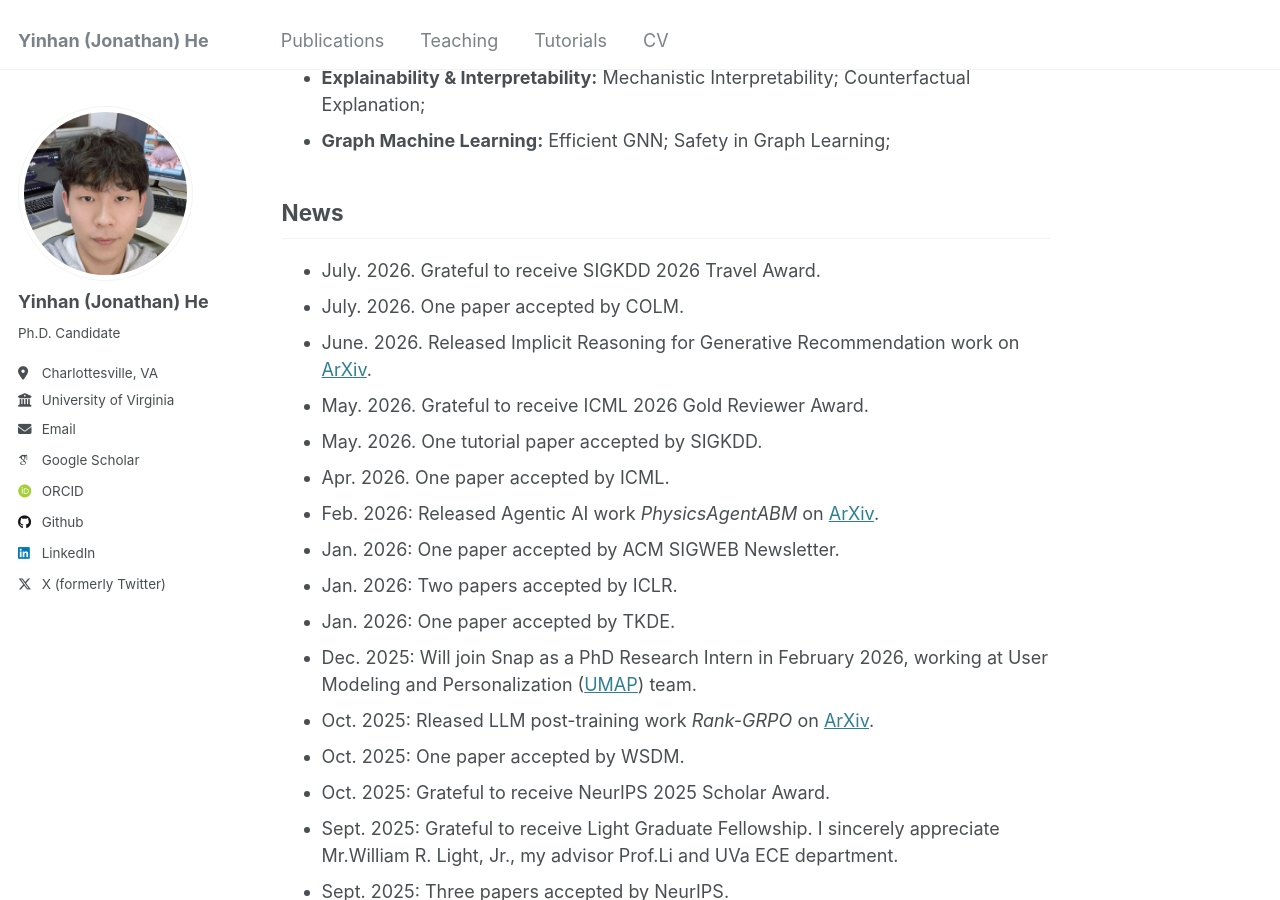
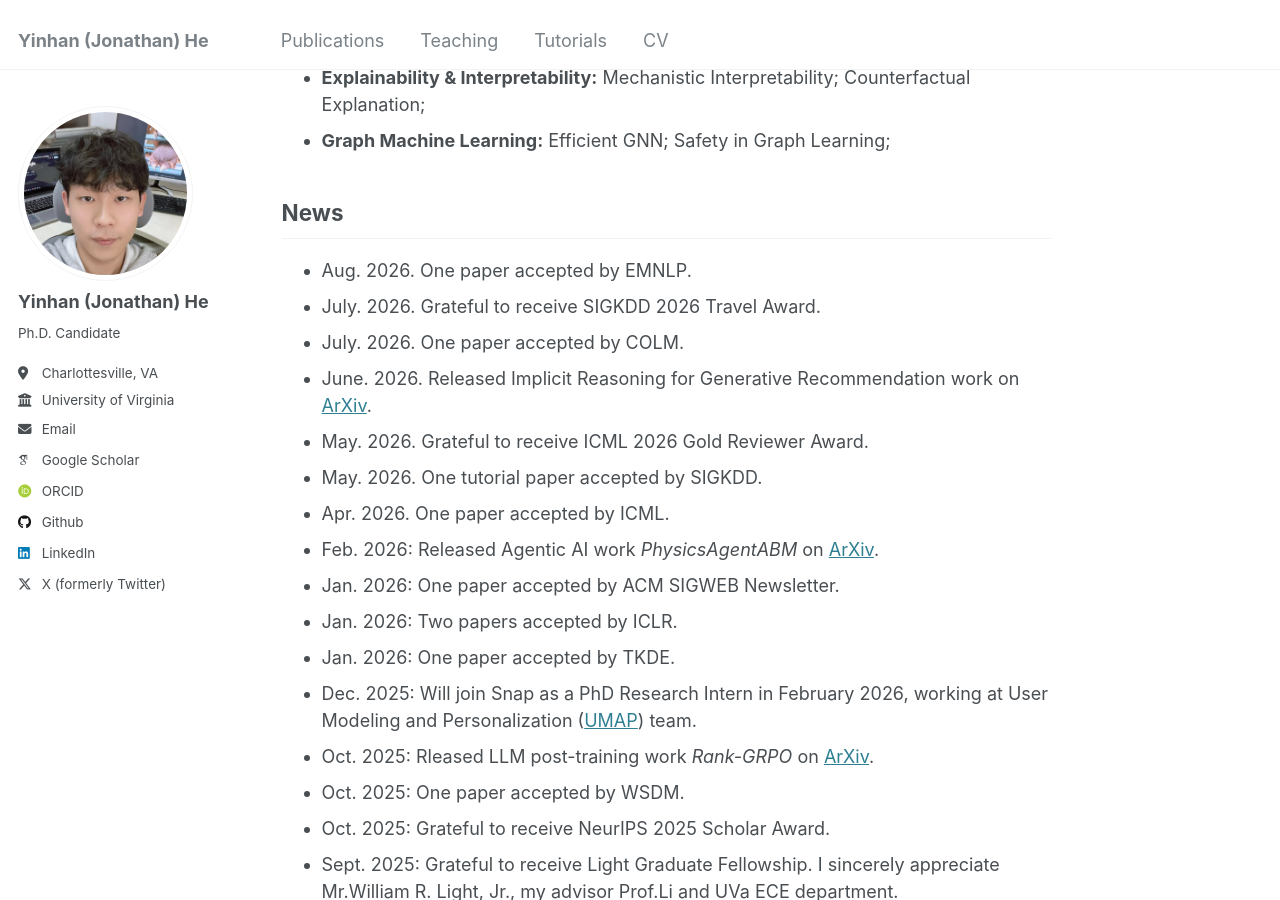
Before and after one commit to YinhanHe123/YinhanHe123.github.io, a Jekyll site: the page built from _pages/about.md, in a window 1280 px wide and 900 px high, scrolled down 406 px. Built offline with Jekyll 4.4.1, drawn with Linux system fonts in a browser that asks for light colours; some web fonts are replaced; a script that is not in the unit is left out.

Commit message:
Add recent news updates to about page

```diff
--- a/_pages/about.md
+++ b/_pages/about.md
@@ -27,6 +27,7 @@ I am a Ph.D. candidate in the [Department of Electrical and Computer Engineering
 
 News
 ------
+* Aug. 2026. One paper accepted by EMNLP.
 * July. 2026. Grateful to receive SIGKDD 2026 Travel Award.
 * July. 2026. One paper accepted by COLM.
 * June. 2026. Released Implicit Reasoning for Generative Recommendation work on [ArXiv](https://arxiv.org/pdf/2606.14142).
```
